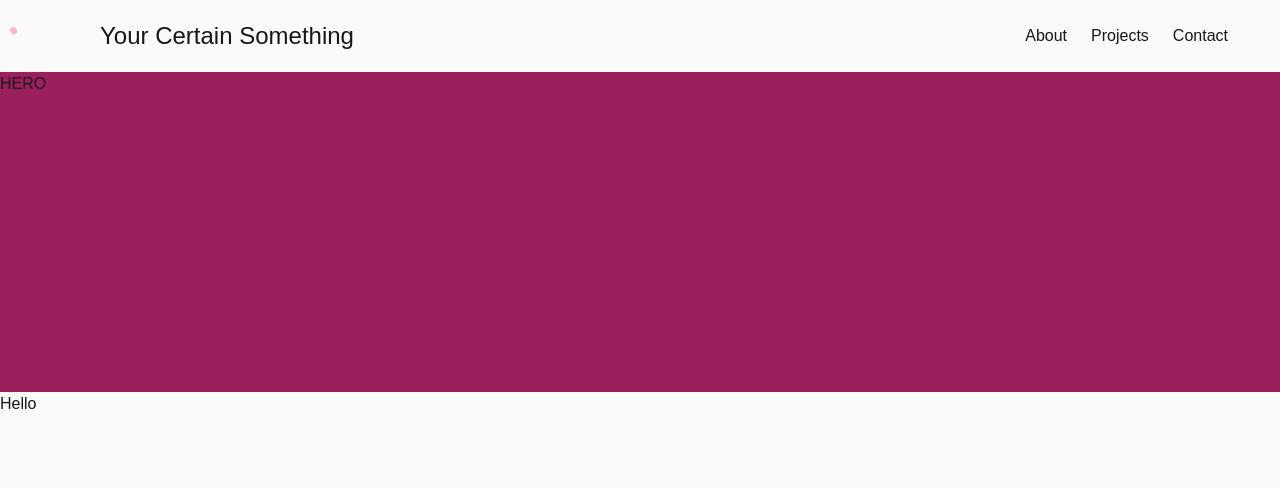
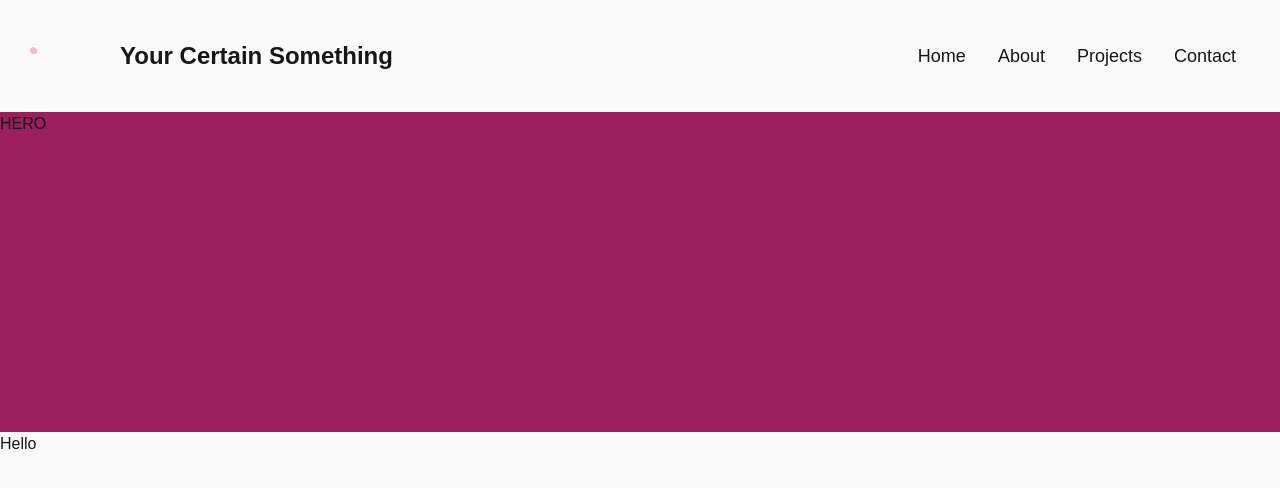
Before and after one commit to SyntaxxSensei/yourcertainsomething, a Next.js app: page / in a window 1280 px wide. Shown: the top 488 px of the page. Built offline with nearby package versions, Linux system fonts and the light colour scheme.

Commit message:
Fixed font sizes and spacing for desktop in Nav

```diff
--- a/src/components/NavBar.tsx
+++ b/src/components/NavBar.tsx
@@ -2,18 +2,19 @@ import Image from 'next/image';
 
 export default function NavBar() {
     return (
-        <div className="flex flex-row">
+        <div className="flex flex-row p-5">
             <div className=" flex items-center">
                 <a href='/'>
                     <Image src={'/images/heartlogo.gif'} alt='logo' width="80" height="80" />
                 </a>
-                <p className="text-2xl p-5"><a href="/">Your Certain Something</a></p>
+                <p className="text-2xl font-bold p-5"><a href="/">Your Certain Something</a></p>
             </div>
-            <div className="flex items-center ml-auto pr-10">
+            <div className="flex items-center ml-auto pr-2">
                 <ul className="flex flex-row">
-                    <li className="p-3"><a href="/about">About</a></li>
-                    <li className="p-3"><a href="/projects">Projects</a></li>
-                    <li className="p-3"><a href="/contact">Contact</a></li>
+                    <li className="p-4 text-lg"><a href="/">Home</a></li>
+                    <li className="p-4 text-lg"><a href="/about">About</a></li>
+                    <li className="p-4 text-lg"><a href="/projects">Projects</a></li>
+                    <li className="p-4 text-lg"><a href="/contact">Contact</a></li>
                 </ul>
             </div>
         </div>
```
